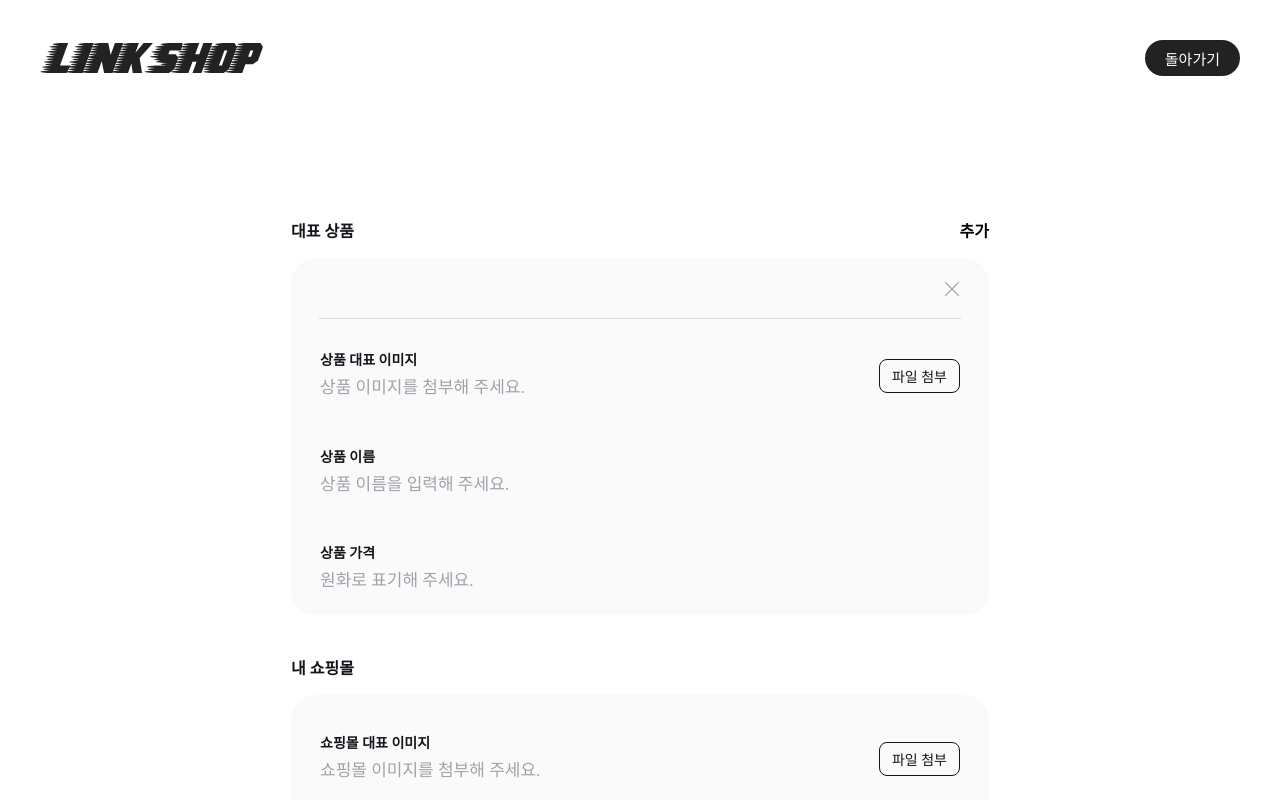
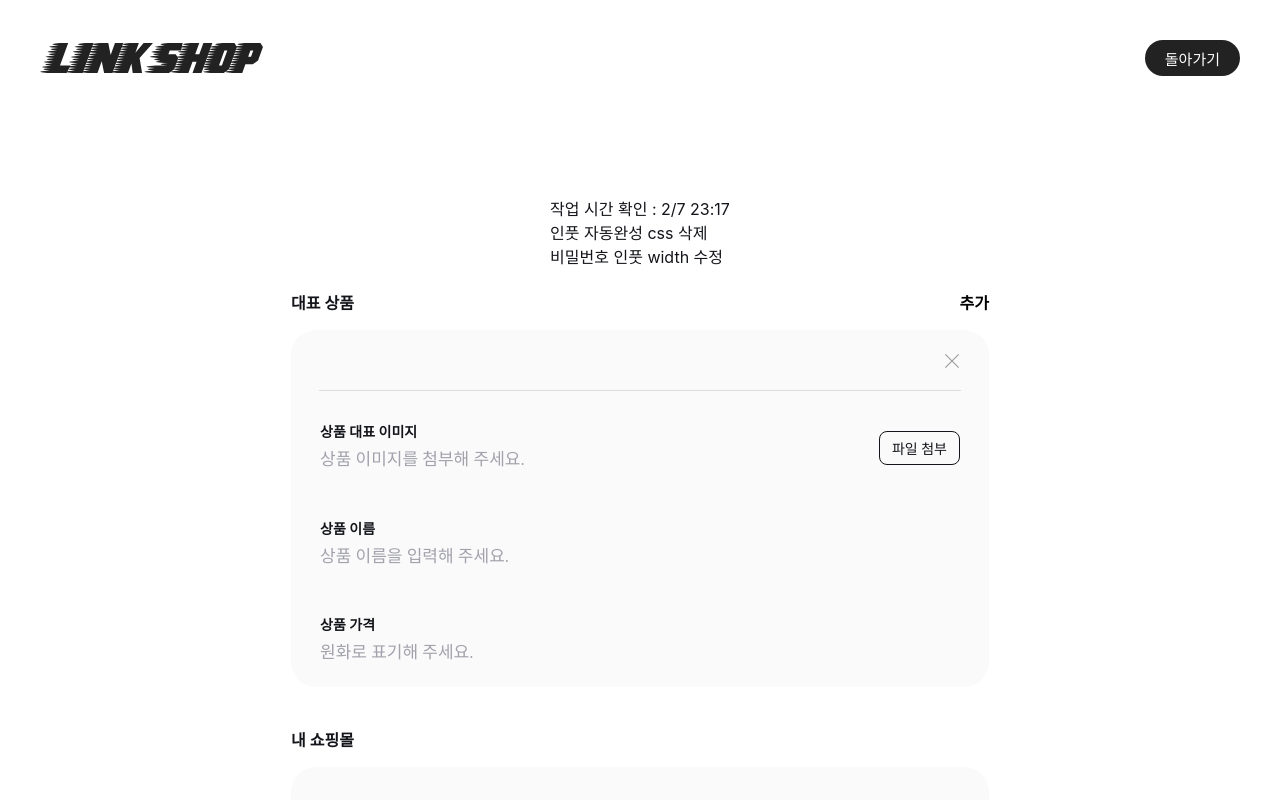
Before and after one commit to rhdtls3562/Linkshop, a React (Vite) app: page /Linkshop/linkpost in a window 1280 px wide. Shown: the top 800 px of the page. Built offline with nearby package versions, Linux system fonts and the light colour scheme; a web font is replaced by a local one.

Commit message:
fix: 생성하기 페이지 에러 수정

```diff
--- a/src/pages/LinkPostPage.jsx
+++ b/src/pages/LinkPostPage.jsx
@@ -98,6 +98,11 @@ export function LinkPostPage() {
 
   return (
     <main className={styles.main}>
+      <div>
+        <p>작업 시간 확인 : 2/7 23:17</p>
+        <p>인풋 자동완성 css 삭제</p>
+        <p>비밀번호 인풋 width 수정</p>
+      </div>
       <form className={styles.form} onSubmit={handleSubmit}>
         <div className={styles.container}>
           <div className={styles.head}>
```
